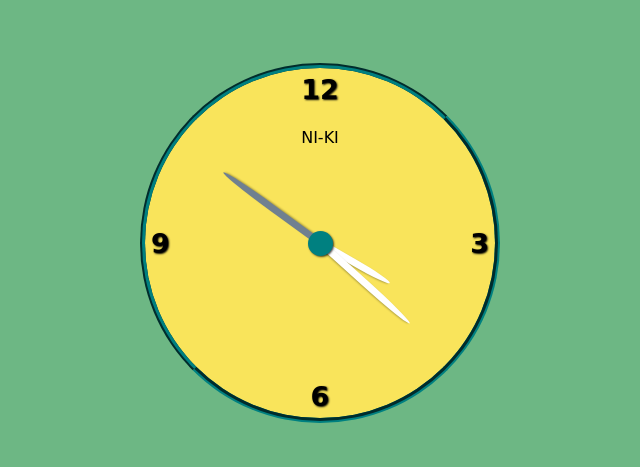
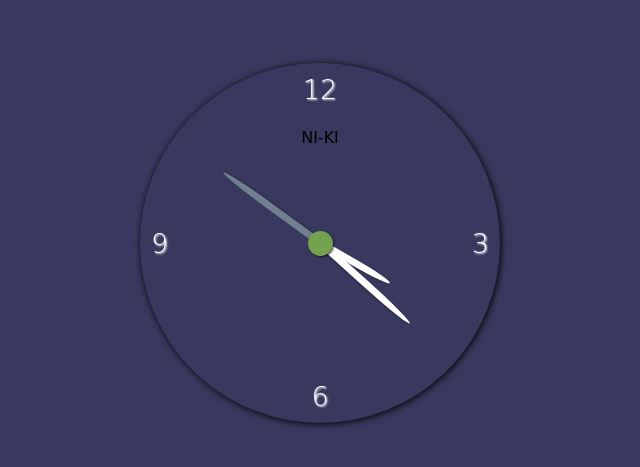
Before and after one commit to NI-KI54/Wall-Clock, a plain HTML site: page index.html in a window 1280 px wide. Shown: the part 157-624 px from the top of the page, without its empty margins (320-960 px from the left). Drawn offline with Linux system fonts and the light colour scheme.

Commit message:
updated styling

```diff
--- a/style.css
+++ b/style.css
@@ -1,7 +1,7 @@
 body{
     margin: 0;
     padding: 0;
-    background-color: #6db784;
+    background-color: #39395f;
     font-family: cursive;
     height: 100vh;
     display: flex;
@@ -14,24 +14,25 @@ body{
     left: 50%;
     transform: translate(-50%);
     top: 60px;
+    color: black;
     z-index: 2;
 }
 
 .wallClock{
     position: relative;
-    background-color:  #f9e45b;
+    background-color:  #39395f;
     width: 350px;
     height: 350px;
     border-radius: 50%;
-    border: 5px groove teal;
-    /* box-shadow: 1px 1px 4px ; */
+    border: 5px solid #39395f;
+    box-shadow: 1px 1px 7px ;
 }
 
 .numbers div{
     position: absolute;
     font-size: 27px;
-    font-weight: bold;
-    color: ;
+    font-weight: lighter;
+    color: white;
     text-shadow: 1px 1px 2px;
 }
 
@@ -71,7 +72,7 @@ body{
     content: "";
     width: 25px;
     height: 25px;
-    background-color: teal;
+    background-color: #73a24e ;
     border-radius: 50%;
     box-shadow: 1px 1px 2px rgba(0,0,0,.7);
     z-index: 4;
```
